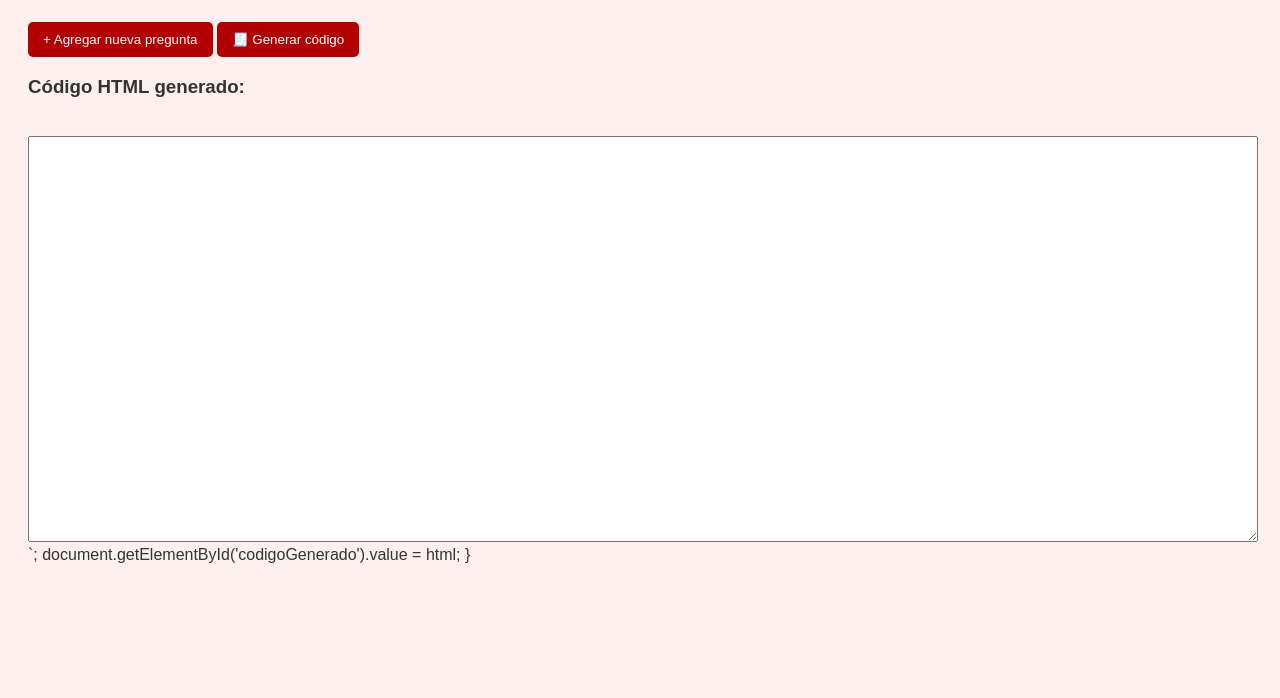
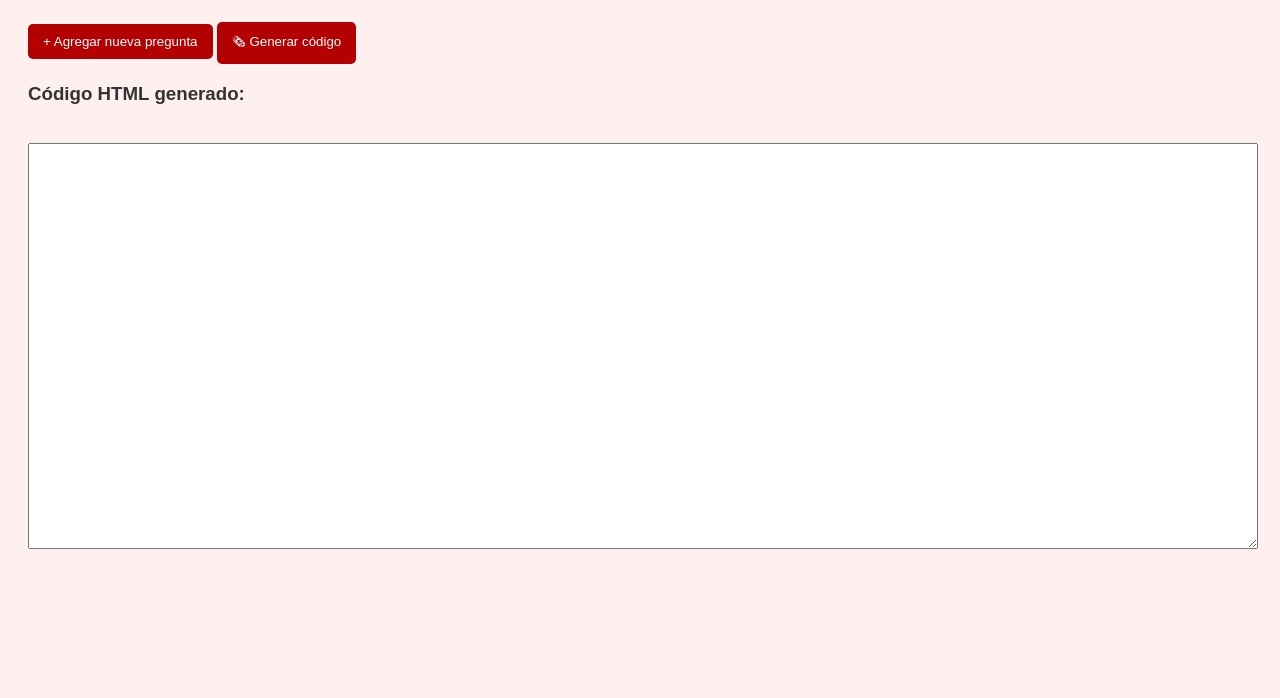
Before and after one commit to LicAnita/IURPquiz, a plain HTML site: page index.html in a window 1280 px wide. Shown: the part 102-800 px from the top of the page. Drawn offline with Linux system fonts and the light colour scheme.

Commit message:
Update index.html

```diff
--- a/index.html
+++ b/index.html
@@ -52,7 +52,7 @@
   <div id="quizForm"></div>
 
   <button onclick="agregarPregunta()">+ Agregar nueva pregunta</button>
-  <button onclick="generarCodigo()">🧾 Generar código</button>
+  <button onclick="generarCodigo()">🗞 Generar código</button>
 
   <h3>Código HTML generado:</h3>
   <textarea id="codigoGenerado" readonly></textarea>
@@ -102,7 +102,10 @@
         respuestas[qid] = select.value;
         i++;
       }
-      html += `<button onclick='revisar()'>Revisar</button><p id='feedback'></p><script>function revisar(){let r=${JSON.stringify(respuestas)};let c=0,t=0;for(let q in r){let ops=document.getElementsByName(q);for(let o of ops){if(o.checked){t++;if(o.value===r[q])c++;}}}document.getElementById('feedback').innerText = 'Obtuviste ' + c + ' de ' + t + ' correctas';}</script></body></html>`;
+
+      let scriptCode = `&lt;script&gt;function revisar(){let r=${JSON.stringify(respuestas)};let c=0,t=0;for(let q in r){let ops=document.getElementsByName(q);for(let o of ops){if(o.checked){t++;if(o.value===r[q])c++;}}}document.getElementById('feedback').innerText = 'Obtuviste ' + c + ' de ' + t + ' correctas';}&lt;/script&gt;`;
+
+      html += `<button onclick='revisar()'>Revisar</button><p id='feedback'></p>${scriptCode}</body></html>`;
 
       document.getElementById('codigoGenerado').value = html;
     }
```
